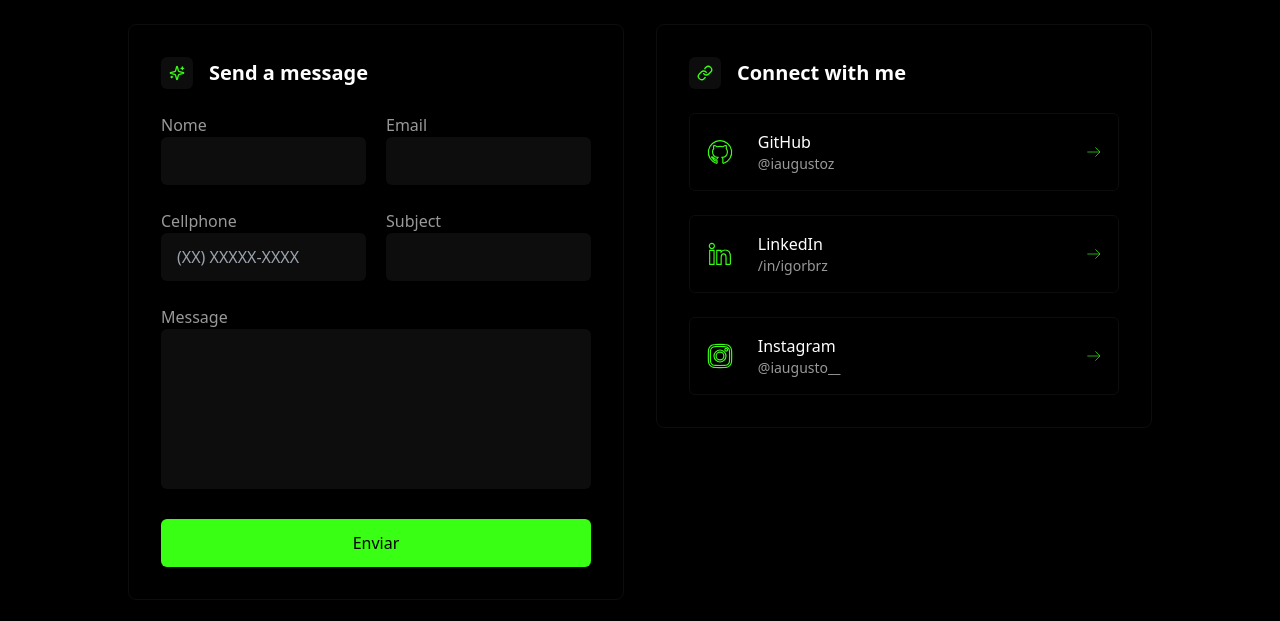
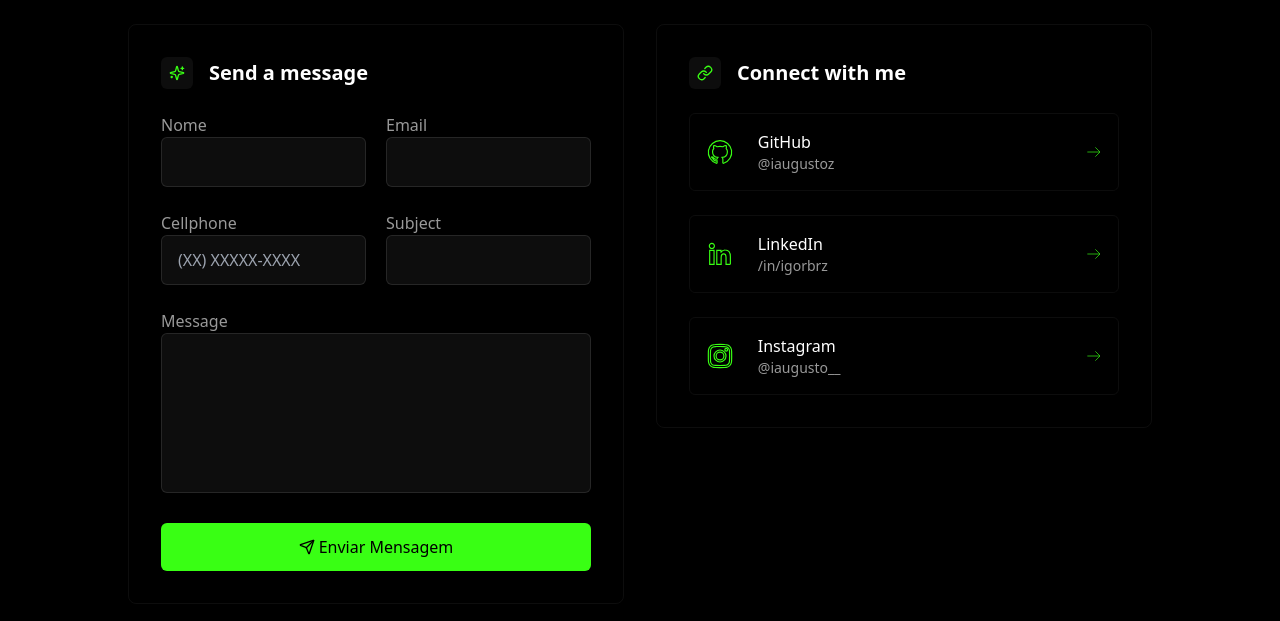
Before and after one commit to iaugustoz/portfolio, an Angular app: page / in a window 1280 px wide. Shown: the part 3460-4081 px from the top of the page. Built offline with nearby package versions, Linux system fonts and the light colour scheme.

Commit message:
:lipstick: feat: melhorar UX na seção de contatos

```diff
--- a/src/app/app.config.ts
+++ b/src/app/app.config.ts
@@ -3,7 +3,13 @@ import { provideRouter } from '@angular/router';
 
 import { routes } from './app.routes';
 import { provideClientHydration } from '@angular/platform-browser';
+import { provideAnimations } from '@angular/platform-browser/animations';
 
 export const appConfig: ApplicationConfig = {
-  providers: [provideZoneChangeDetection({ eventCoalescing: true }), provideRouter(routes), provideClientHydration()]
+  providers: [
+    provideZoneChangeDetection({ eventCoalescing: true }),
+    provideRouter(routes),
+    provideClientHydration(),
+    provideAnimations(),
+  ],
 };
--- a/src/app/core/layouts/contact-section/contact-section.component.css
+++ b/src/app/core/layouts/contact-section/contact-section.component.css
@@ -20,6 +20,7 @@
   }
 
   .link-icon {
-    @apply size-8 bg-white/5 rounded-md p-2 cursor-pointer;
+    @apply size-8 bg-white/5 rounded-md p-2 hover:rotate-12
+    hover:transition-all;
   }
 }
--- a/src/app/features/home/components/contact-form/contact-form.component.css
+++ b/src/app/features/home/components/contact-form/contact-form.component.css
@@ -2,7 +2,7 @@
 
 @layer components {
   .form-container {
-    @apply border border-white/5 shadow-[0_0_30px_rgba(0,0,0,0.2)] rounded-lg p-8 ;
+    @apply border border-white/5 shadow-[0_0_30px_rgba(0,0,0,0.2)] rounded-lg p-8;
   }
 
   .contact-title {
@@ -10,7 +10,7 @@
   }
 
   .link-icon {
-    @apply size-8 bg-white/5 rounded-md p-2 cursor-pointer;
+    @apply size-8 bg-white/5 rounded-md p-2 hover:rotate-12 hover:transition-all;
   }
 
   .form-label {
@@ -19,6 +19,11 @@
 
   .form-input {
     @apply px-4 py-3 w-full rounded-md bg-white/5 text-white
-    focus:outline-none focus:ring-2 focus:ring-neon-green;
+    focus:outline-none focus:ring-2 focus:ring-neon-green border border-white/10;
+  }
+
+  .form-submit-button {
+    @apply flex items-center gap-x-1 justify-center w-full bg-neon-green px-6 py-3
+    rounded-md active:scale-95 font-medium;
   }
 }
--- a/src/app/features/home/components/contact-form/contact-form.component.html
+++ b/src/app/features/home/components/contact-form/contact-form.component.html
@@ -61,10 +61,9 @@
         ></textarea>
       </div>
 
-      <button
-        class="bg-neon-green px-6 py-3 rounded-md active:scale-95"
-      >
-        Enviar
+      <button class="form-submit-button">
+        <img src="assets/images/icons/send.svg" class="size-4" />
+        Enviar Mensagem
       </button>
     </form>
   </div>
--- a/src/app/features/home/components/contact-form/contact-form.component.ts
+++ b/src/app/features/home/components/contact-form/contact-form.component.ts
@@ -5,8 +5,7 @@ import { Component } from '@angular/core';
   standalone: true,
   imports: [],
   templateUrl: './contact-form.component.html',
-  styleUrl: './contact-form.component.css'
+  styleUrl: './contact-form.component.css',
+  animations: [],
 })
-export class ContactFormComponent {
-
-}
+export class ContactFormComponent {}
```
Also changed, not shown: src/assets/images/icons/send.svg (added).
